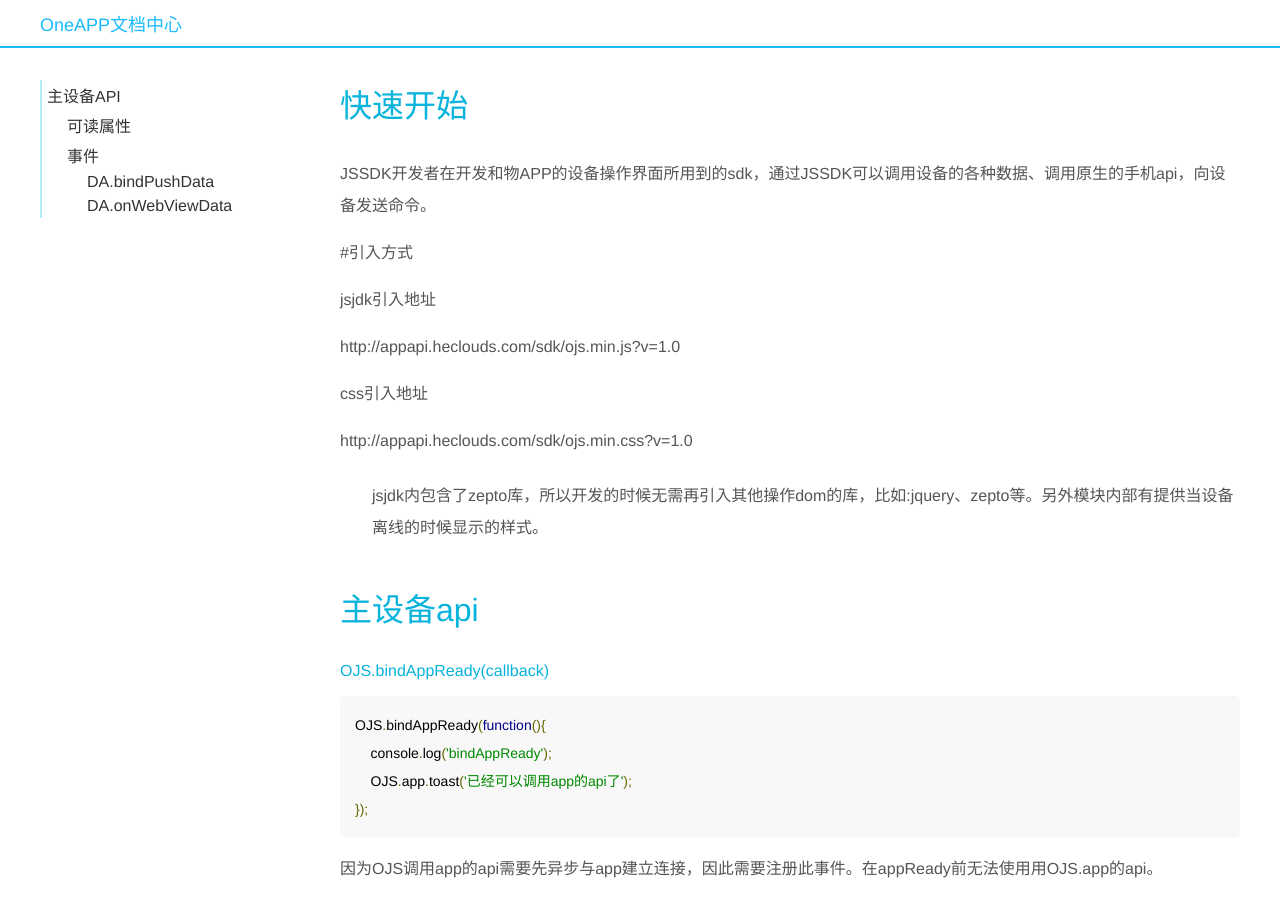
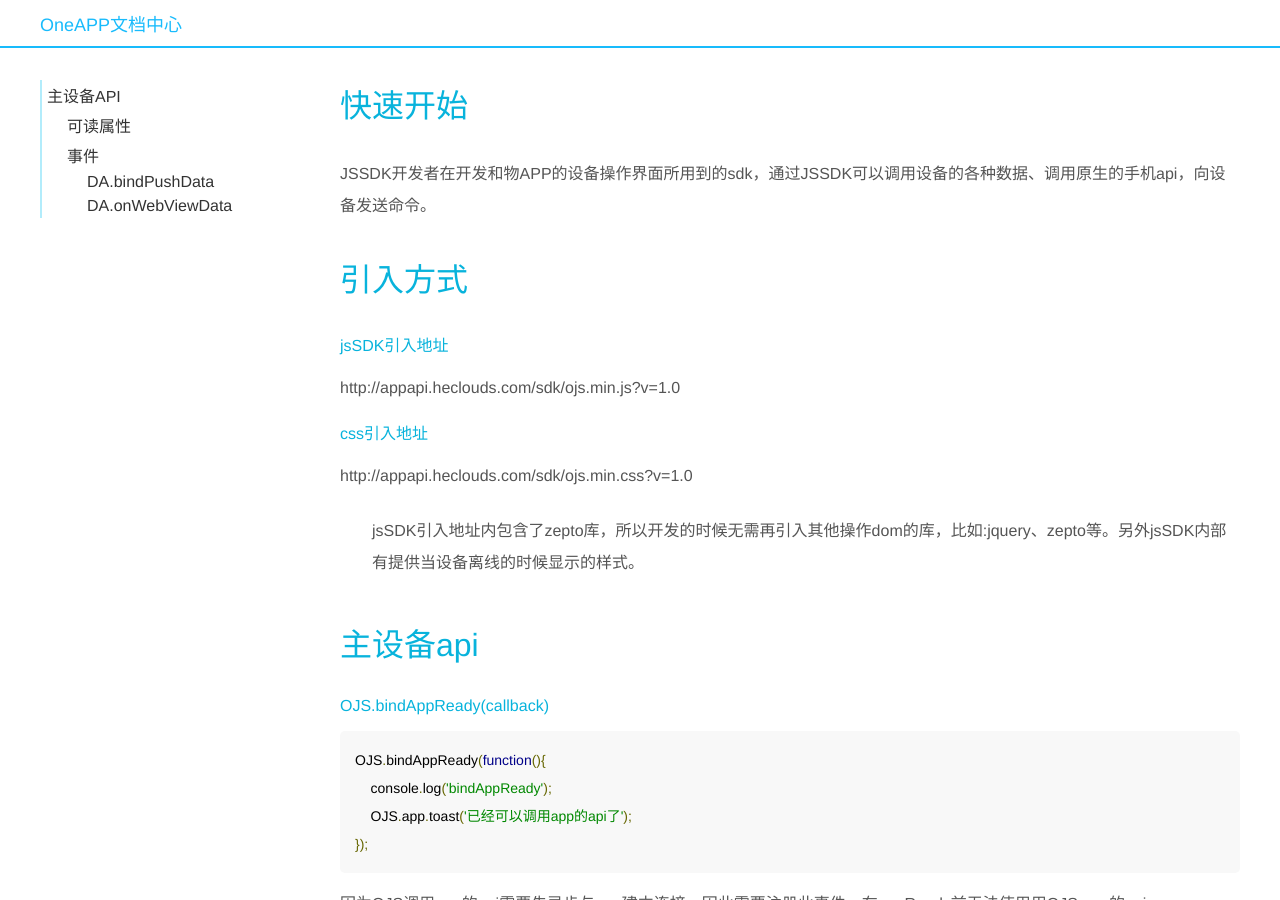
Before and after one commit to cmiot-fe/docs, a Jekyll site: the page built from _oneapp/index.md, in a window 1280 px wide and 900 px high. Built offline with Jekyll 4.4.1, drawn with Linux system fonts in a browser that asks for light colours.

Commit message:
oneapp wiki modified supplement

```diff
--- a/_oneapp/index.md
+++ b/_oneapp/index.md
@@ -8,17 +8,17 @@
 
 JSSDK开发者在开发和物APP的设备操作界面所用到的sdk，通过JSSDK可以调用设备的各种数据、调用原生的手机api，向设备发送命令。
 
-#引入方式
+# 引入方式
 
-jsjdk引入地址
+<h4 id="jsbind">jsSDK引入地址</h4>
 
 http://appapi.heclouds.com/sdk/ojs.min.js?v=1.0
 
-css引入地址
+<h4 id="cssbind">css引入地址</h4>
 
 http://appapi.heclouds.com/sdk/ojs.min.css?v=1.0
 
->jsjdk内包含了zepto库，所以开发的时候无需再引入其他操作dom的库，比如:jquery、zepto等。另外模块内部有提供当设备离线的时候显示的样式。
+>jsSDK引入地址内包含了zepto库，所以开发的时候无需再引入其他操作dom的库，比如:jquery、zepto等。另外jsSDK内部有提供当设备离线的时候显示的样式。
 
 # 主设备api
 
```
